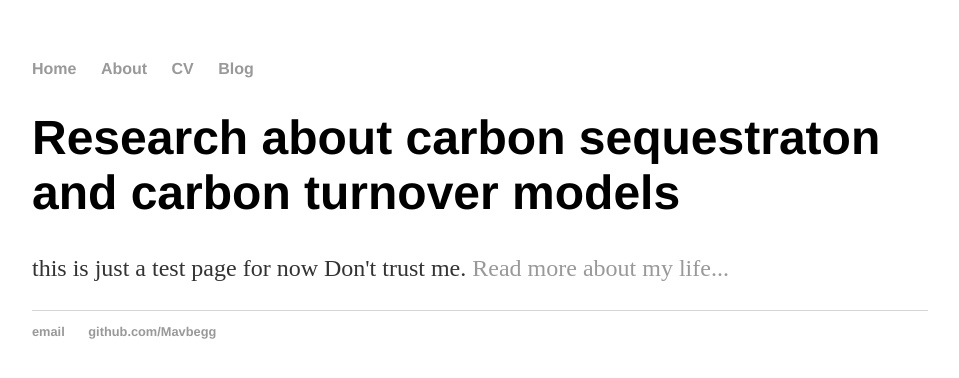
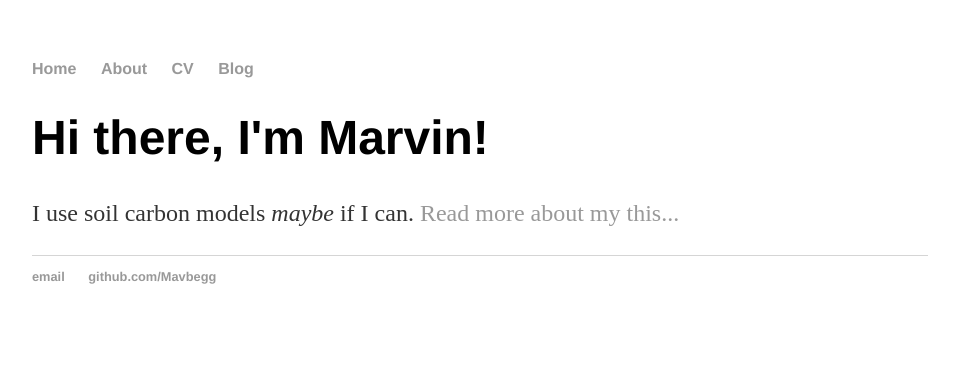
Before and after one commit to Mavbegg/testsite, a Jekyll site: the page built from index.html, in a window 1280 px wide. Shown: the top 378 px of the page, without its empty margins (160-1119 px from the left). Built offline with Jekyll 4.4.1, drawn with Linux system fonts in a browser that asks for light colours; Markdown is read by kramdown in place of the engine named in the settings.

Commit message:
Update index.html

```diff
--- a/index.html
+++ b/index.html
@@ -1,30 +1,8 @@
-<!DOCTYPE html>
-<html>
-	<head>
-		<title>Carbon sequestration in soils</title>
-    <!-- link to main stylesheet -->
-		<link rel="stylesheet" type="text/css" href="/css/main.css">
-	</head>
-	<body>
-		<nav>
-    		<ul>
-        		<li><a href="/">Home</a></li>
-	        	<li><a href="/about">About</a></li>
-        		<li><a href="/cv">CV</a></li>
-        		<li><a href="/blog">Blog</a></li>
-    		</ul>
-		</nav>
-		<div class="container">
-    		<div class="blurb">
-        		<h1>Research about carbon sequestraton and carbon turnover models</h1>
-				<p>this is just a test page for now</em> Don't trust me. <a href="/about">Read more about my life...</a></p>
-    		</div><!-- /.blurb -->
-		</div><!-- /.container -->
-		<footer>
-    		<ul>
-        		<li><a href="marvin@iptech.de">email</a></li>
-        		<li><a href="https://github.com/Mavbegg">github.com/Mavbegg</a></li>
-			</ul>
-		</footer>
-	</body>
-</html>
+---
+layout: default
+title: Marvin, Soil carbon models
+---
+<div class="blurb">
+	<h1>Hi there, I'm Marvin!</h1>
+	<p>I use soil carbon models <em> maybe</em> if I can. <a href="/about">Read more about my this...</a></p>
+</div><!-- /.blurb -->
```
